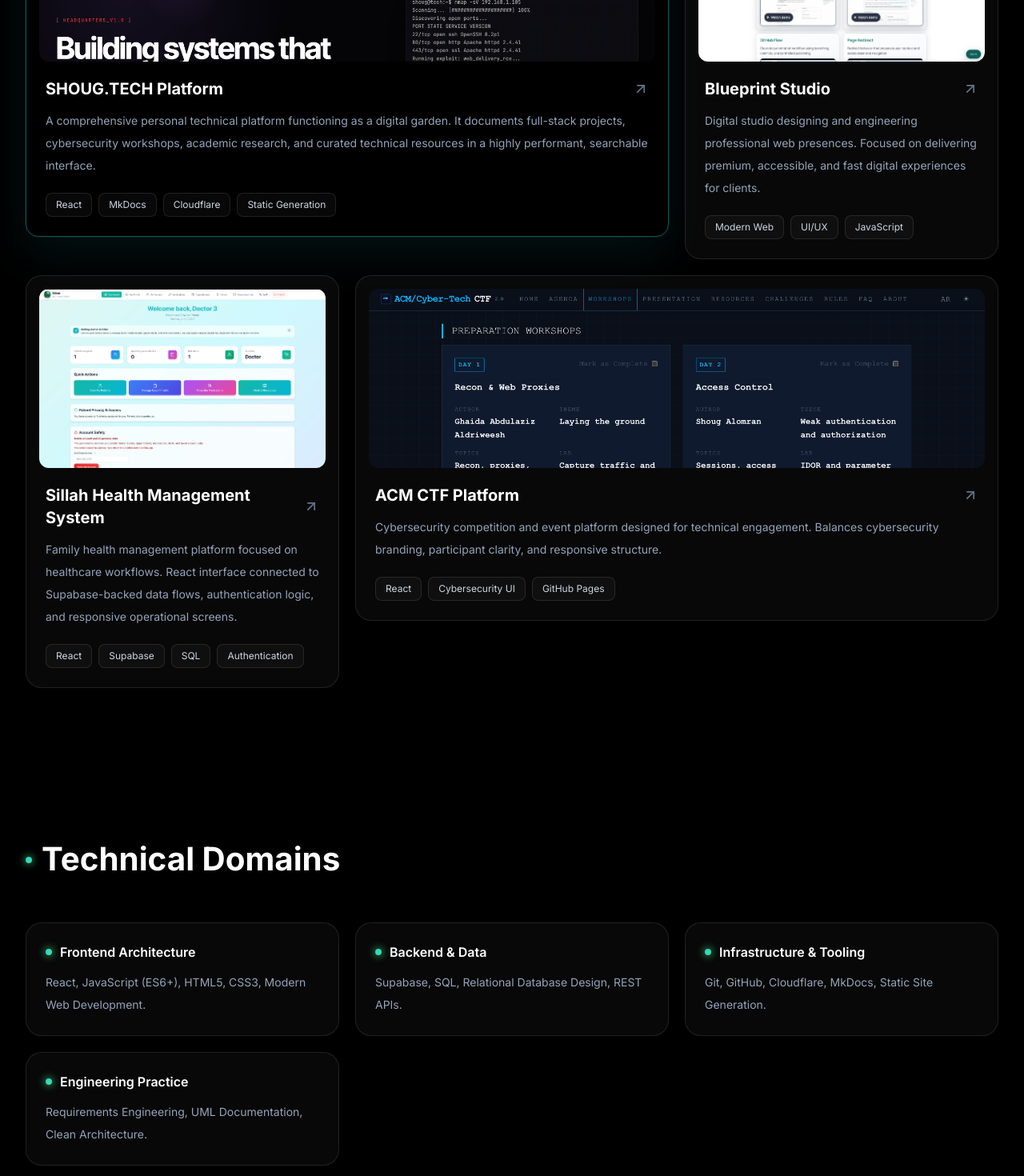
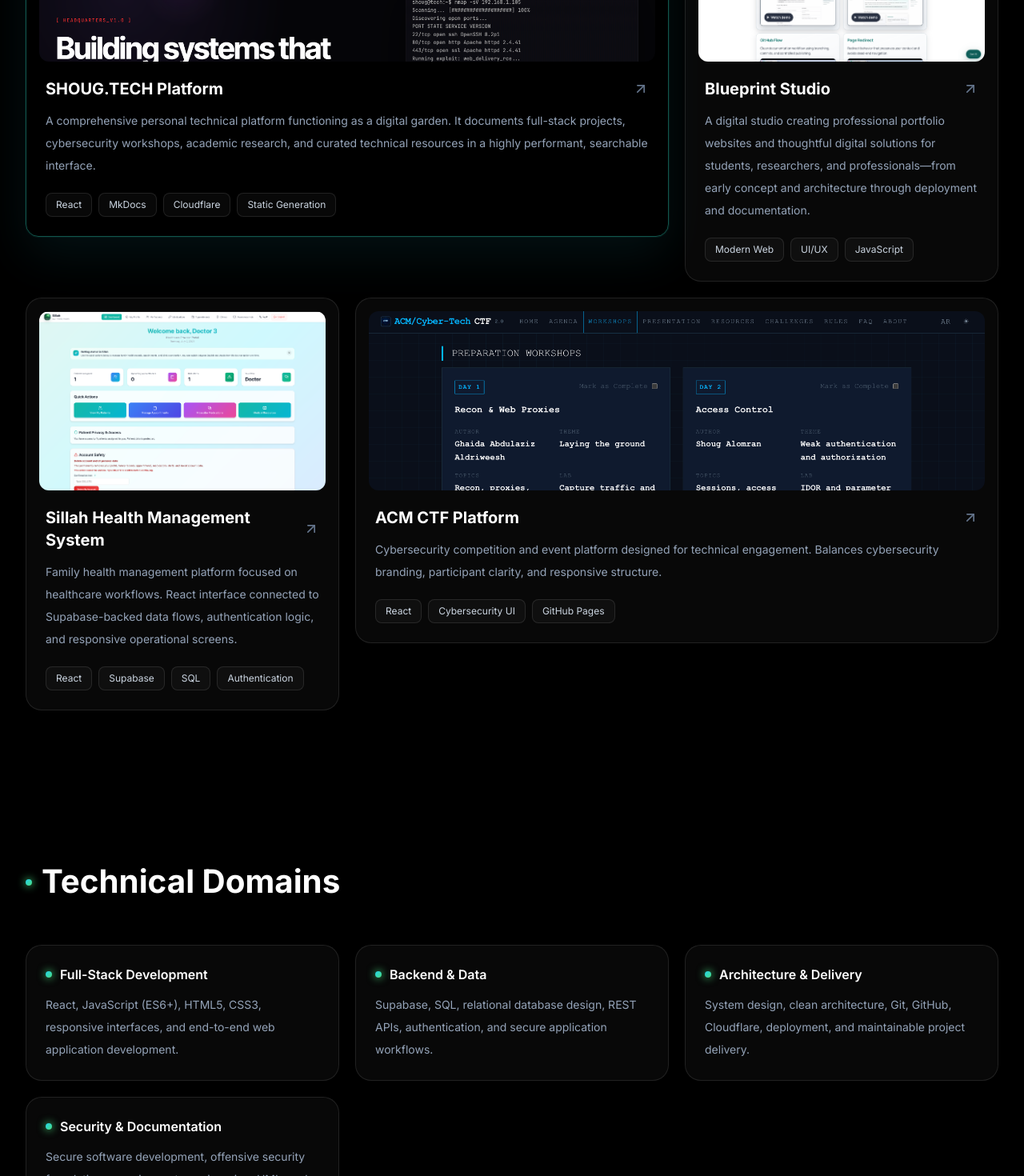
Before and after one commit to Shoug-Alomran/CV, a React (Vite) app: page / in a window 1280 px wide. Shown: the part 1160-2630 px from the top of the page at 80% size. Built offline with nearby package versions, Linux system fonts and the light colour scheme.

Commit message:
feat: update deployment actions and enhance site content; improve descriptions and structure across various components

```diff
--- a/src/App.jsx
+++ b/src/App.jsx
@@ -28,7 +28,7 @@
                 Building systems from <span className="text-gradient">idea to deployment.</span>
               </motion.h1>
               <motion.p variants={fadeUp} className="hero-text mt-7">
-                Software Engineering & Cybersecurity student at Prince Sultan University. I design and build production-quality platforms with thoughtful architecture, modern interfaces, and an uncompromising focus on documentation and security.
+                Software Engineer pursuing a bachelor's degree in Software Engineering with a minor in Cybersecurity at Prince Sultan University. I build secure, maintainable software—from backend systems and full-stack applications to well-documented digital products delivered from concept to deployment.
               </motion.p>
               <motion.div variants={fadeUp} className="mt-9">
                 <a href="#projects" className="gradient-button">
@@ -94,7 +94,7 @@
               Initialize Connection.
             </motion.h2>
             <motion.p variants={fadeUp} className="mt-5 text-lg text-slate-400">
-              Available for discussions on software architecture, security, and digital experiences.
+              Let&apos;s connect around software engineering, secure systems, digital products, teaching, or meaningful problems worth solving with technology.
             </motion.p>
             <motion.div variants={fadeUp} className="mt-9 flex justify-center">
               <a href="/cv/?download=1" className="gradient-button">
--- a/src/data/site.js
+++ b/src/data/site.js
@@ -1,4 +1,4 @@
-export const heroBadges = ["Software Eng & Cybersecurity", "Cybersecurity Trainee", "Founder, Blueprint Studio"];
+export const heroBadges = ["Software Engineering", "Cybersecurity Minor", "Founder, Blueprint Studio"];
 
 export const footerLinks = [
   { label: "SHOUG.TECH", href: "https://shoug-tech.com" },
@@ -25,7 +25,7 @@
     live: false,
     image: "/projects/blueprint.png",
     summary:
-      "Digital studio designing and engineering professional web presences. Focused on delivering premium, accessible, and fast digital experiences for clients.",
+      "A digital studio creating professional portfolio websites and thoughtful digital solutions for students, researchers, and professionals—from early concept and architecture through deployment and documentation.",
     stack: ["Modern Web", "UI/UX", "JavaScript"],
   },
   {
@@ -52,20 +52,20 @@
 
 export const domains = [
   {
-    title: "Frontend Architecture",
-    text: "React, JavaScript (ES6+), HTML5, CSS3, Modern Web Development.",
+    title: "Full-Stack Development",
+    text: "React, JavaScript (ES6+), HTML5, CSS3, responsive interfaces, and end-to-end web application development.",
   },
   {
     title: "Backend & Data",
-    text: "Supabase, SQL, Relational Database Design, REST APIs.",
+    text: "Supabase, SQL, relational database design, REST APIs, authentication, and secure application workflows.",
   },
   {
-    title: "Infrastructure & Tooling",
-    text: "Git, GitHub, Cloudflare, MkDocs, Static Site Generation.",
+    title: "Architecture & Delivery",
+    text: "System design, clean architecture, Git, GitHub, Cloudflare, deployment, and maintainable project delivery.",
   },
   {
-    title: "Engineering Practice",
-    text: "Requirements Engineering, UML Documentation, Clean Architecture.",
+    title: "Security & Documentation",
+    text: "Secure software development, offensive security foundations, requirements engineering, UML, and technical documentation.",
   },
 ];
 
@@ -73,17 +73,22 @@
   {
     title: "Course Instructor & Peer Tutor",
     subtitle: "Academic Leadership",
-    text: "Develop and maintain interactive learning platforms for students. Created comprehensive course websites featuring structured summaries, practice exams, and technical documentation to streamline the learning process for complex engineering concepts.",
+    text: "Mentor students through workshops, tutoring, and structured learning resources. I create course platforms, practice material, and technical documentation that make complex engineering concepts easier to understand and apply.",
   },
   {
-    title: "ACM Student Chapter VP",
-    subtitle: "Prince Sultan University",
-    text: "Co-leading chapter initiatives, organizing technical workshops, and fostering a community of engineering excellence among peers.",
+    title: "Second Place — PSU CTF",
+    subtitle: "Applied Cybersecurity",
+    text: "Earned second place in Prince Sultan University's Capture The Flag competition, applying practical cybersecurity knowledge, analytical thinking, and collaborative problem-solving under pressure.",
   },
   {
-    title: "Project Evolution",
-    subtitle: "Engineering Philosophy",
-    text: "Consistent track record of transforming standard university assignments into fully public, deployed systems. I prioritize better interfaces, rigorous documentation, and enhanced functionality beyond baseline requirements to build real-world products.",
+    title: "Hands-On Technical Training",
+    subtitle: "Security, AI & Robotics",
+    text: "Completed offensive security training through the ASCL Cybersecurity Crash Course and participated in the AI in Robotics Bootcamp, building practical experience with Arduino and AI-driven robotics.",
+  },
+  {
+    title: "Concept to Completion",
+    subtitle: "Project Execution",
+    text: "Design, develop, deploy, and document software projects as complete systems. I often evolve academic ideas beyond their original requirements into useful, public-facing products built for real users.",
   },
 ];
 
@@ -91,11 +96,11 @@
   {
     title: "Security Focus",
     color: "cyan",
-    text: "Deeply invested in understanding attacker methodology to build resilient systems. Focus areas include penetration testing, vulnerability assessment, ethical hacking, and responsible disclosure. Security is treated as foundational architecture, not a patch.",
+    text: "I combine software engineering principles with cybersecurity practices to build reliable, resilient systems. Understanding attacker methodology informs better architecture, safer workflows, and security decisions made from the beginning—not added as a patch.",
   },
   {
     title: "Engineering Philosophy",
     color: "green",
-    text: "Code must be maintainable. Solutions should be practical over unnecessarily complex. I believe documentation is integral to engineering, not an afterthought. A system is only as good as a new developer's ability to understand and safely modify it.",
+    text: "I value clean architecture, readable code, thoughtful documentation, and long-term maintainability over unnecessary complexity. Effective engineering also depends on clear communication, collaboration, and sharing knowledge so others can confidently extend the work.",
   },
 ];
```
Also changed, not shown: mkdocs.yml (+1 -11 lines), 4 other files (tests, documents, lock files or other folders).
